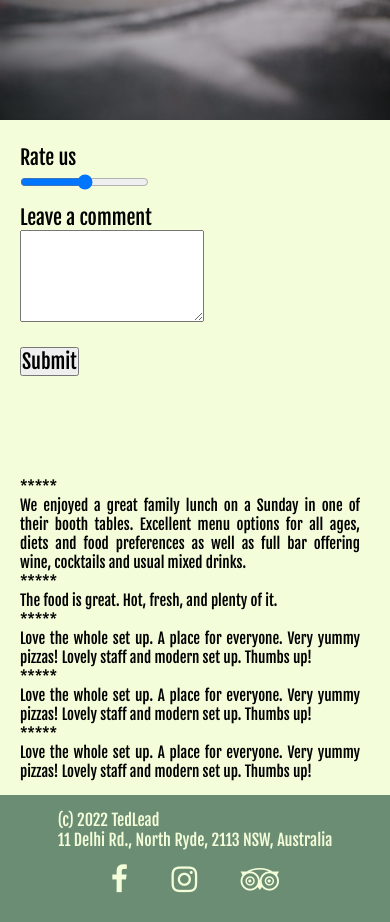
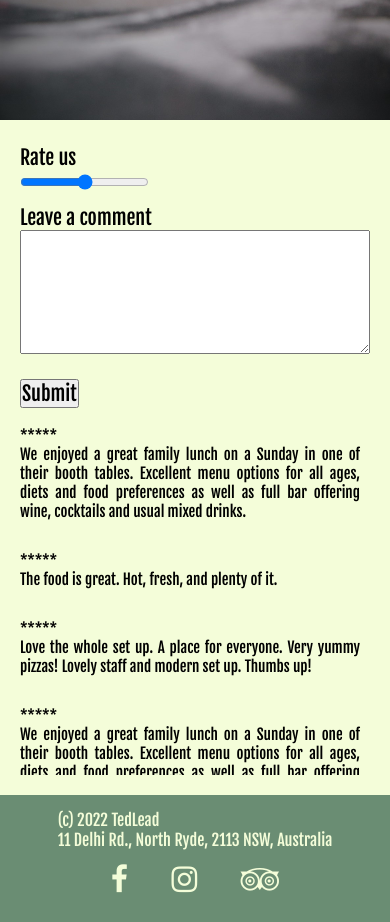
Before and after one commit to fsimizu/PreEntrega2-Simizu, a plain HTML site: page pages/reviews.html in a window 390 px wide. Shown: the part 820-1742 px from the top of the page. Drawn offline with Linux system fonts and the light colour scheme.

Commit message:
Mejoras en el responsive + dimensiones del review

```diff
--- a/estilos/style.css
+++ b/estilos/style.css
@@ -4,19 +4,17 @@
     padding: 0;
     box-sizing: border-box;
 }
-
 :root{
     --verde:#6a8d73;
     --blanco:#f4fdd9;
     --rojo:#f75077;
-}
+    }
 
 /*Colour palette
 Green (#6a8d73)
 White (#f4fdd9)
 Red (#f75077)
 */
-
 
 /*header START*/
 .header {
@@ -58,7 +56,6 @@ a:hover{
 }
 /*header END*/
 
-
 /*footer START*/
 .footer {
     background-color: var(--verde);
@@ -89,7 +86,6 @@ a:hover{
 }
 /*footer END*/
 
-
 /*hero START*/
 .index {
     background-image: url("../images/hero_image1.jpg");
@@ -97,6 +93,7 @@ a:hover{
 
 .hero {
     height: 80vh;
+    min-height: 450px;
     color: var(--blanco);
     position: relative;
     background-position: left ;
@@ -137,7 +134,6 @@ a:hover{
     color: var(--blanco);
     transition-duration: 0.4s;
 }
-
 
 /*location START*/
 .grid__location {
@@ -223,6 +219,7 @@ input {
 .review__left {
     display: inline-block;
     height: 80vh;
+    min-height: 500px;
     font-size: 20px;
     background-color:var(--blanco);
     padding: 1em;
@@ -231,6 +228,7 @@ input {
 
 .review__right{
     display: inline-block;
+    min-height: 500px;
     height: 80vh;
     vertical-align:top;
     color: #f4fdd9;
@@ -239,14 +237,19 @@ input {
     background-size: cover;
     grid-area: right;
 }
+.review__right .hero__text-btn{
+    top: 1em;
+}
+.review__right .hero__text{
+    top: 10%;
+}
+
 .review__top {
-    height: 50%;
+    height: 45%;
 }
 .review__bottom {
-    margin-top: 20px;
-    height: 50%;
+    height: 55%;
     overflow-y: scroll;
-
 }
 
 ::-webkit-scrollbar {
@@ -259,10 +262,11 @@ input {
     background:var(--rojo);}
 
 
-.review__comment{
+.review__comment {
     font-size: 15px;
     font-weight: lighter;
     padding-right: 10px;
+    padding-bottom: 2em;
     text-align: justify;
 
 }
@@ -382,11 +386,17 @@ input {
         overflow: hidden;
     }
     .review__right .hero__text-heading {
-        font-size: 80px;
+        font-size: 70px;
     }
     .review__right .hero__text {
         margin: 1em;
     }
-
+    .book__right .hero__text {
+        margin: 1em;
+        font-size: 10px ;
+    }
+    .book__right .hero__text-heading {
+        font-size: 70px ;
+    }
 
 }
--- a/pages/reviews.html
+++ b/pages/reviews.html
@@ -40,40 +40,42 @@
                     </div>
                     <div class="book__item">
                         <label for="comment">Leave a comment</label><br>
-                        <textarea name="comment" id="comment" rows="5" cols="25" style="padding:5px"></textarea>
+                        <textarea name="comment" id="comment" rows="7" style="padding:5px; width: 100%"></textarea>
                     </div>
                     <input class="book__btn" type="submit" style="font-size: 20px;">
                 </form>
             </div>
             <div class="review__bottom">
-                <p class="review__comment">
-                *****<br>
-                We enjoyed a great family lunch on a Sunday in one of their booth tables. Excellent menu options for all ages, diets and food preferences as well as full bar offering wine, cocktails and usual mixed drinks.
-                </p>
-                <p class="review__comment">
-                *****<br>
-                The food is great. Hot, fresh, and plenty of it.</p>
-                <p class="review__comment">
-                *****<br>
-                Love the whole set up. A place for everyone.
-                Very yummy pizzas! Lovely staff and modern set up. Thumbs up!
-                </p>
-                <p class="review__comment">
-                *****<br>
-                Love the whole set up. A place for everyone.
-                Very yummy pizzas! Lovely staff and modern set up. Thumbs up!
-                </p>
-                <p class="review__comment">
-                *****<br>
-                Love the whole set up. A place for everyone.
-                Very yummy pizzas! Lovely staff and modern set up. Thumbs up!
-                </p>
+                <div class="review__comment">
+                    <div>*****</div>
+                    <div>We enjoyed a great family lunch on a Sunday in one of their booth tables. Excellent menu options for all ages, diets and food preferences as well as full bar offering wine, cocktails and usual mixed drinks.</div>
+                </div>
+                <div class="review__comment">
+                    <div>*****</div>
+                    <div>The food is great. Hot, fresh, and plenty of it.</div>
+                </div>
+                <div class="review__comment">
+                    <div>*****</div>
+                    <div>Love the whole set up. A place for everyone.
+                        Very yummy pizzas! Lovely staff and modern set up. Thumbs up!
+                    </div>
+                </div>
+                <div class="review__comment">
+                    <div>*****</div>
+                    <div>We enjoyed a great family lunch on a Sunday in one of their booth tables. Excellent menu options for all ages, diets and food preferences as well as full bar offering wine, cocktails and usual mixed drinks.</div>
+                </div>
+                <div class="review__comment">
+                    <div>*****</div>
+                    <div>Love the whole set up. A place for everyone.
+                        Very yummy pizzas! Lovely staff and modern set up. Thumbs up!
+                    </div>
+                </div>
             </div>
         </div>
         <div class="review__right">
             <div class="hero__text">
                 <h1 class="hero__text-heading">what our customers</h1>
-                <h2 class="hero__text-slogan">are saying.<br>
+                <h2 class="hero__text-slogan">are saying.<br></h2>
                 <a href="../pages/booknow.html">
                     <button class="btn hero__text-btn">book now</button>
                 </a>
```
